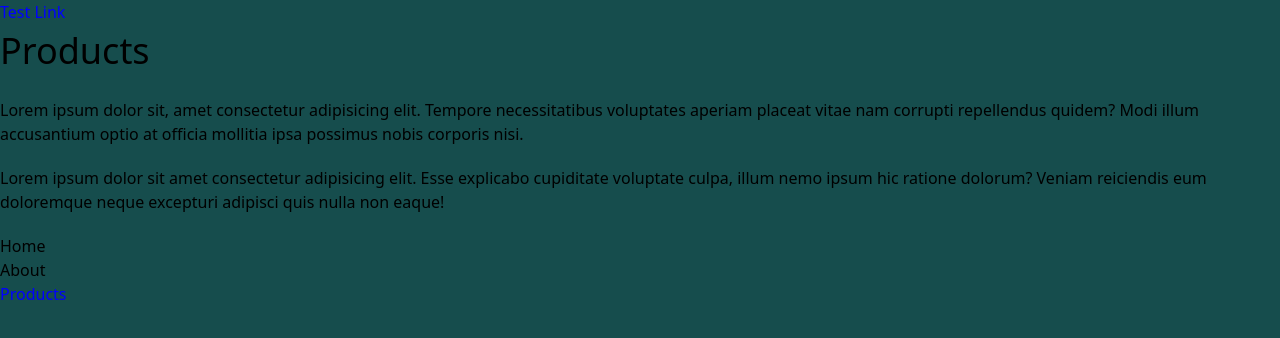
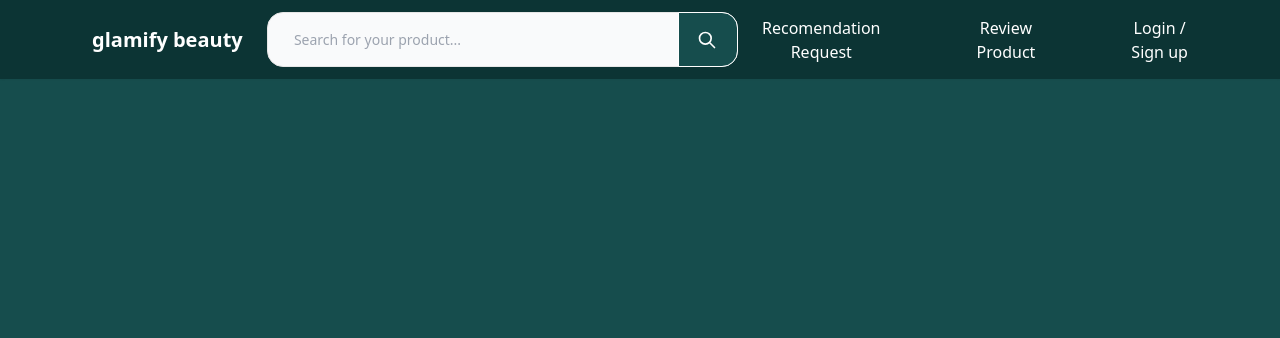
Before and after one commit to fahmiSD/glamify, a Nuxt app: page /products in a window 1280 px wide. Shown: the top 338 px of the page. Built offline with nearby package versions, Linux system fonts and the light colour scheme.

Commit message:
delete unnecessary"

```diff
--- a/layouts/default.vue
+++ b/layouts/default.vue
@@ -2,9 +2,7 @@
   <div>
     <header class="shadow-sm bg-[#0C3434] sticky top-0 z-50 px-20">
       <nav class="container mx-auto h-[79px] flex items-center justify-around">
-        <NuxtLink to="/"
-          ><p class="text-white font-bold text-xl">glamify beauty</p></NuxtLink
-        >
+        <a href="/"><p class="text-white font-bold text-xl">glamify beauty</p></a>
         <form>
           <div class="flex">
             <div class="relative w-[471px] h-[55px]">
@@ -15,24 +13,9 @@
                 placeholder="Search for your product..."
                 required
               />
-              <button
-                type="submit"
-                class="absolute top-0 right-0 bottom-0 p-2.5 w-[60px] text-sm font-medium text-white bg-[#164D4D] rounded-r-2xl border border-white hover:bg-[#164D4D]"
-              >
-                <svg
-                  aria-hidden="true"
-                  class="w-5 h-5 ml-2"
-                  fill="none"
-                  stroke="currentColor"
-                  viewBox="0 0 24 24"
-                  xmlns="http://www.w3.org/2000/svg"
-                >
-                  <path
-                    stroke-linecap="round"
-                    stroke-linejoin="round"
-                    stroke-width="2"
-                    d="M21 21l-6-6m2-5a7 7 0 11-14 0 7 7 0 0114 0z"
-                  ></path>
+              <button type="submit" class="absolute top-0 right-0 bottom-0 p-2.5 w-[60px] text-sm font-medium text-white bg-[#164D4D] rounded-r-2xl border border-white hover:bg-[#164D4D]">
+                <svg aria-hidden="true" class="w-5 h-5 ml-2" fill="none" stroke="currentColor" viewBox="0 0 24 24" xmlns="http://www.w3.org/2000/svg">
+                  <path stroke-linecap="round" stroke-linejoin="round" stroke-width="2" d="M21 21l-6-6m2-5a7 7 0 11-14 0 7 7 0 0114 0z"></path>
                 </svg>
                 <span class="sr-only">Search</span>
               </button>
@@ -42,9 +25,7 @@
         <ul class="flex gap-24">
           <li>
             <NuxtLink to="/product-recomendation"
-              ><p class="text-white text-center">
-                Recomendation <br />Request
-              </p></NuxtLink
+              ><p class="text-white text-center">Recomendation <br />Request</p></NuxtLink
             >
           </li>
           <li>
@@ -57,9 +38,7 @@
           </li>
           <li>
             <NuxtLink to="/login" class="btn"
-              ><p class="text-white text-center">
-                Login / <br />Sign up
-              </p></NuxtLink
+              ><p class="text-white text-center">Login / <br />Sign up</p></NuxtLink
             >
           </li>
         </ul>
--- a/layouts/products.vue
+++ /dev/null
@@ -1,28 +0,0 @@
-<template>
-  <div>
-    <header>
-      <nav>
-        <nuxt-link to="/products">Test Link</nuxt-link>
-      </nav>
-    </header>
-    <!-- output the page content -->
-
-    <div>
-      <slot />
-    </div>
-
-    <footer>
-      <ul>
-        <li><nuxt-link to="/">Home</nuxt-link></li>
-        <li><nuxt-link to="/about">About</nuxt-link></li>
-        <li><nuxt-link to="/products">Products</nuxt-link></li>
-      </ul>
-    </footer>
-  </div>
-</template>
-
-<style scoped>
-.router-link-exact-active {
-  color: blue;
-}
-</style>
--- a/pages/about.vue
+++ /dev/null
@@ -1,21 +0,0 @@
-<template>
-  <div>
-    <h2>About</h2>
-    <p>
-      Lorem ipsum dolor sit, amet consectetur adipisicing elit. Tempore necessitatibus voluptates aperiam placeat vitae nam corrupti repellendus quidem? Modi illum accusantium optio at officia mollitia ipsa possimus nobis corporis nisi.
-    </p>
-    <p>Lorem ipsum dolor sit amet consectetur adipisicing elit. Esse explicabo cupiditate voluptate culpa, illum nemo ipsum hic ratione dolorum? Veniam reiciendis eum doloremque neque excepturi adipisci quis nulla non eaque!</p>
-  </div>
-</template>
-
-<script setup></script>
-
-<style scoped>
-h2 {
-  margin-bottom: 20px;
-  font-size: 36px;
-}
-p {
-  margin: 20px 0;
-}
-</style>
--- a/pages/products/[id].vue
+++ /dev/null
@@ -1,13 +0,0 @@
-<template>
-  <div>
-    <p>Product Detail For {{ id }}</p>
-    <p>Lorem ipsum dolor sit amet consectetur, adipisicing elit. Pariatur numquam aspernatur dolorum ex quo ipsum ab quas reiciendis aut alias cupiditate nam ut incidunt blanditiis, fugiat, unde repudiandae neque? Dolore.</p>
-  </div>
-</template>
-
-<script setup>
-const { id } = useRoute().params;
-definePageMeta({ layout: "products" });
-</script>
-
-<style scoped></style>
--- a/pages/products/index.vue
+++ /dev/null
@@ -1,23 +0,0 @@
-<template>
-  <div>
-    <h2>Products</h2>
-    <p>
-      Lorem ipsum dolor sit, amet consectetur adipisicing elit. Tempore necessitatibus voluptates aperiam placeat vitae nam corrupti repellendus quidem? Modi illum accusantium optio at officia mollitia ipsa possimus nobis corporis nisi.
-    </p>
-    <p>Lorem ipsum dolor sit amet consectetur adipisicing elit. Esse explicabo cupiditate voluptate culpa, illum nemo ipsum hic ratione dolorum? Veniam reiciendis eum doloremque neque excepturi adipisci quis nulla non eaque!</p>
-  </div>
-</template>
-
-<script setup>
-definePageMeta({ layout: "products" });
-</script>
-
-<style scoped>
-h2 {
-  margin-bottom: 20px;
-  font-size: 36px;
-}
-p {
-  margin: 20px 0;
-}
-</style>
```
